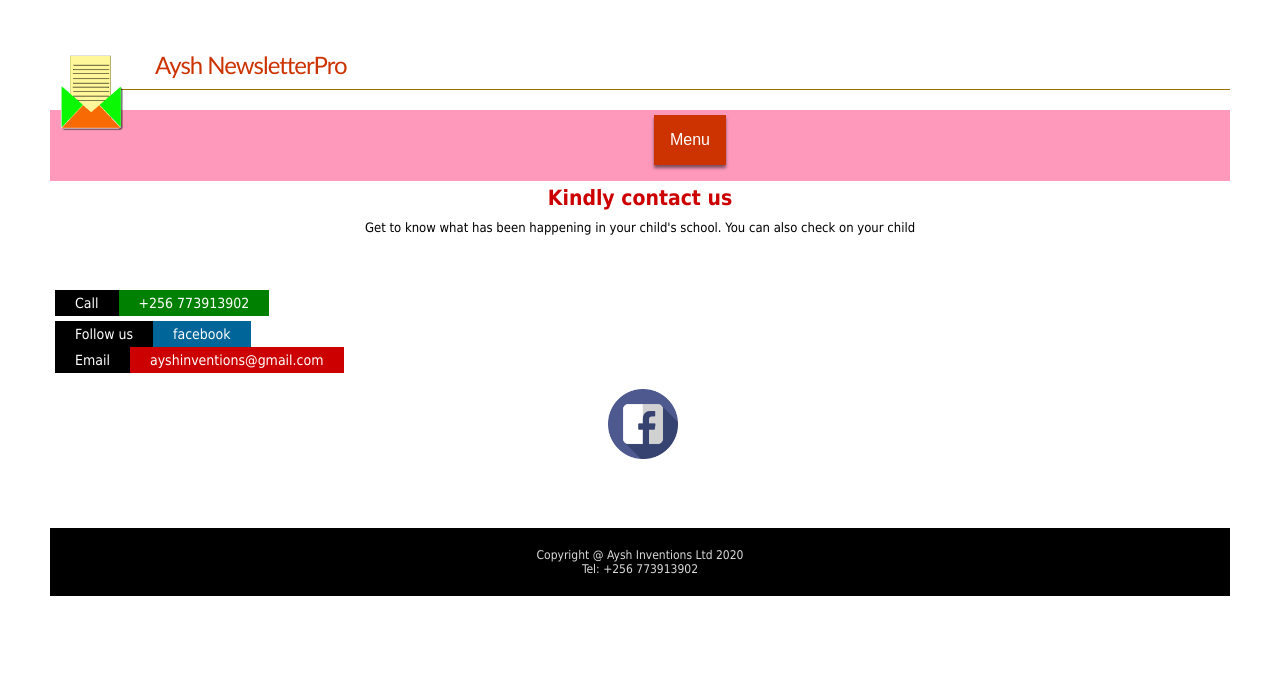
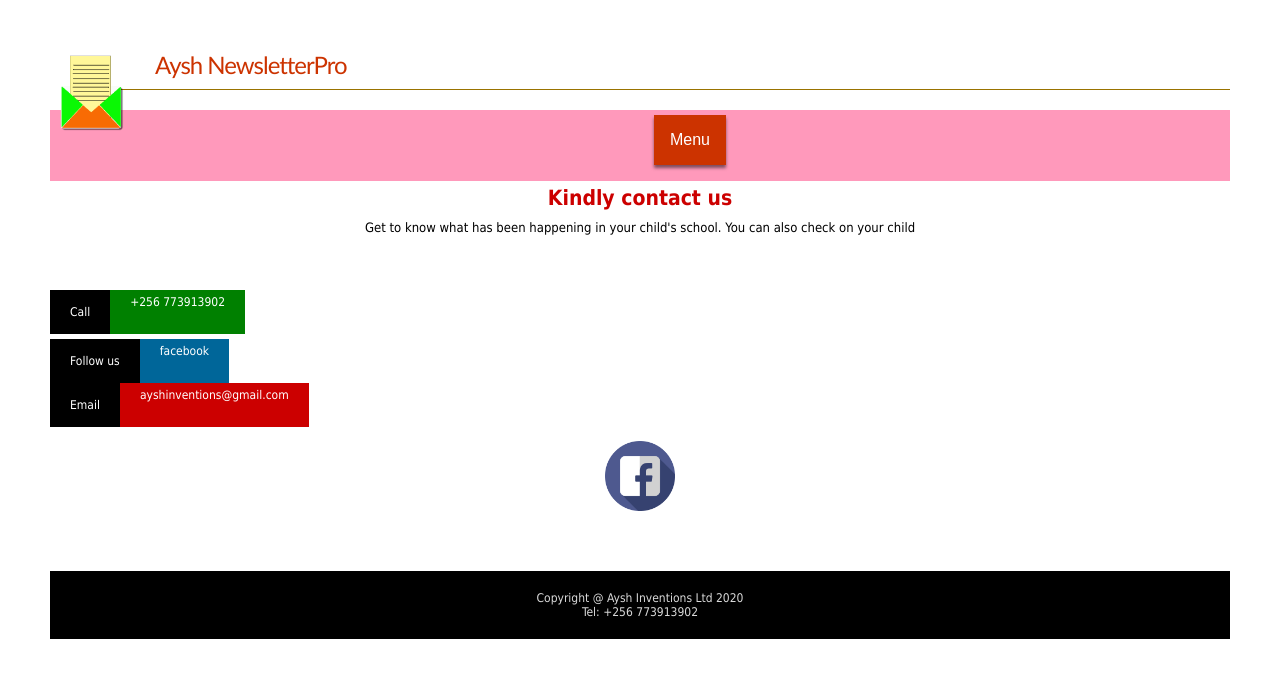
Before and after one commit to aysh-ug/NewsletterPro, a plain HTML site: page contactus.html in a window 1280 px wide. Drawn offline with Linux system fonts and the light colour scheme.

Commit message:
Update contactus.html

```diff
--- a/contactus.html
+++ b/contactus.html
@@ -48,24 +48,24 @@
 <h2 style="text-align: center; color: #cc0000;padding: 5px 20px;  ">Kindly contact us </h2>
 <p id="know" style="font-size: 13px; text-align: center; color: #000;padding: 5px 20px;">Get to know what has been happening in your child's school. You can also check on your child</p>
 
-<div class="section" style="text-align: center;margin: 0px 0px 5px 5px; font-size: 14px;">
+<div class="section" style="text-align: center;margin: 0px 0px 0px 0px; font-size: 12px;">
  <div class="slideshow-container">
 
 <div class="partition">
 <div class="contacts" style="text-align: center; margin-bottom: 5PX;">
-<div style="background-color: black; color: white;padding: 5px 20px; text-align: center;">Call</div> <div style="background-color: green; color: white;padding: 5px 20px;"><a href="Tel:+256 773913902" style="text-decoration: none; color: white;text-align: center; ">+256 773913902</a> </div>
+<div style="background-color: black; color: white;padding: 15px 20px; text-align: center;">Call</div> <div style="background-color: green; color: white;padding: 5px 20px;"><a href="Tel:+256 773913902" style="text-decoration: none; color: white;text-align: center; ">+256 773913902</a> </div>
 </div></div>
 
 <div class="partition">
 <div class="contacts" style="text-align: center;">
-<div style="background-color: black; color: white;padding: 5px 20px; text-align: center;">Follow us</div> <div style="background-color: #006699; color: white;padding: 5px 20px;"><a href="#" style="text-decoration: none; color: white;text-align: center; ">facebook</a> </div>
+<div style="background-color: black; color: white;padding: 15px 20px; text-align: center;">Follow us</div> <div style="background-color: #006699; color: white;padding: 5px 20px;"><a href="#" style="text-decoration: none; color: white;text-align: center; ">facebook</a> </div>
 </div>
 </div>
 
 
 <div class="partition">
 <div class="contacts" style="text-align: center;">
-<div style="background-color: black; color: white;padding: 5px 20px; text-align: center;">Email</div> <div style="background-color: #cc0000; color: white;padding: 5px 20px;"><a href="#" style="text-decoration: none; color: white;text-align: center; ">ayshinventions@gmail.com</a> </div>
+<div style="background-color: black; color: white;padding: 15px 20px; text-align: center;">Email</div> <div style="background-color: #cc0000; color: white;padding: 5px 20px;"><a href="#" style="text-decoration: none; color: white;text-align: center; ">ayshinventions@gmail.com</a> </div>
 </div>
 </div>
 <br>
```
